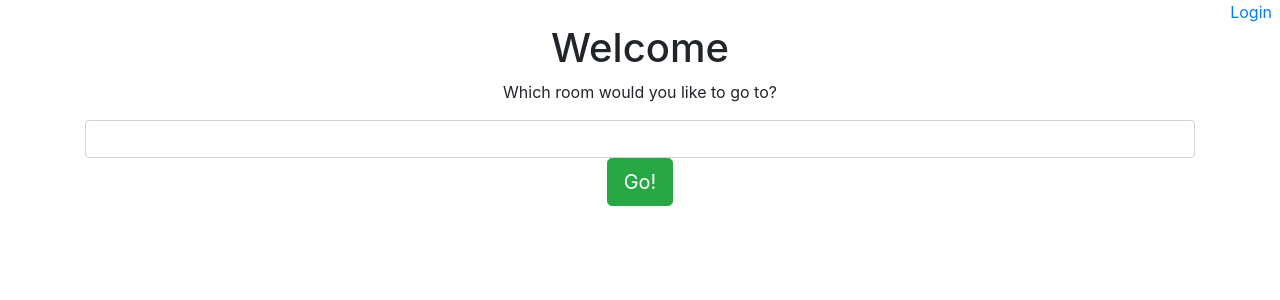
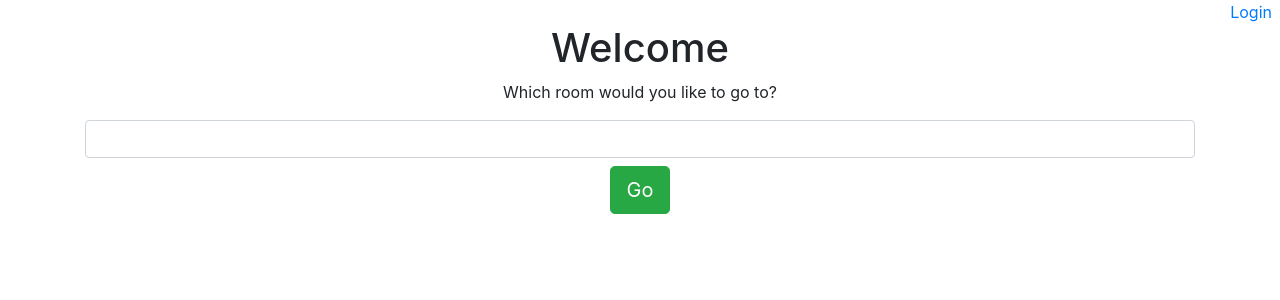
Before and after one commit to dopename/chat-app, a Django app: template chat/templates/chat/index.html in a window 1280 px wide. Shown: the top 300 px of the page. Run offline with Django 3.2, Linux system fonts and the light colour scheme; the template is opened without the code that fills it, so the values that code supplies are empty; some libraries are stand-ins or nearby versions; some web fonts are replaced.

Commit message:
Small changes on index page

```diff
--- a/chat/templates/chat/index.html
+++ b/chat/templates/chat/index.html
@@ -4,6 +4,7 @@
 <div class="container">
 	<script>
 		function gotoroom() {
+			e.preventDefault();
 			var roomname = $('#roomname').val();
 			console.log(roomname)
 			var getLink = '/chat/' + roomname;
@@ -14,7 +15,7 @@
 			<h1>Welcome</h1>
 			<p>Which room would you like to go to?</p>
 			<input type="text" name="chat-textbox" id='roomname' class="form-control" />
-			<button class='btn btn-lg btn-success' onclick='gotoroom()'>Go!</button>
+			<input class='btn btn-lg btn-success my-2' type="submit" value="Go" onclick='gotoroom(e)' />
 	</div>
 </div>
 {% endblock %}
```
